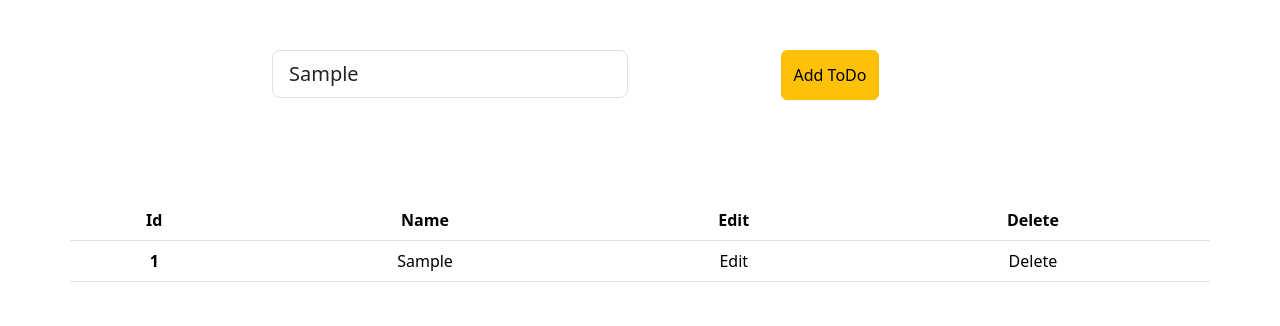
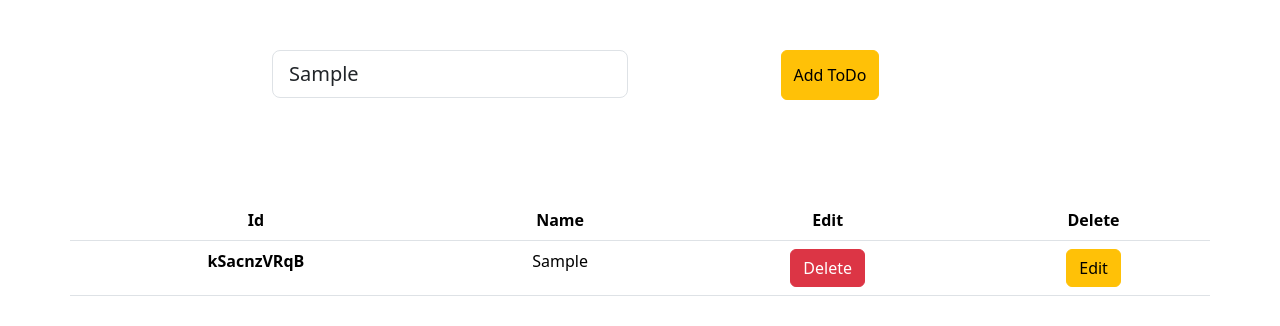
Before and after one commit to shubhamdixit863/todo-app, a React (Vite) app: page / in a window 1280 px wide. Both pictures are taken after typing "Sample" into the empty fields and a click on the button "Add ToDo". Shown: the top 326 px of the page. Built offline with nearby package versions, Linux system fonts and the light colour scheme.

Commit message:
React conditional rendering

```diff
--- a/src/App.jsx
+++ b/src/App.jsx
@@ -12,12 +12,26 @@ function App() {
 
     const [list,setList]=useState([])
 
+// Source - https://stackoverflow.com/a/1349426
+// Posted by csharptest.net, modified by community. See post 'Timeline' for change history
+// Retrieved 2026-05-06, License - CC BY-SA 4.0
 
+function makeid(length) {
+    var result           = '';
+    var characters       = 'ABCDEFGHIJKLMNOPQRSTUVWXYZabcdefghijklmnopqrstuvwxyz0123456789';
+    var charactersLength = characters.length;
+    for ( var i = 0; i < length; i++ ) {
+        result += characters.charAt(Math.floor(Math.random() * charactersLength));
+    }
+    return result;
+}
+
+console.log(makeid(5));
   const btnClick=()=>{
     console.log("Button clicked")
     // problematic code
     let newTask={
-      id:1,
+      id:makeid(10),
       taskName:task
     }
     let allTasks=[...list,newTask]
@@ -26,6 +40,23 @@ function App() {
 
 
   }
+  const deleteHAndler=(id)=>{
+    // const newArray=[];
+    // for (let i=0;i<list.length;i++){
+    //   if (list[i].id != id ){
+    //     // We will remove that element
+    //     newArray.push(list[i]);
+    //   }
+
+    // }
+    const newArray=list.filter((ele)=>{
+      return  ele.id !=id
+    })
+
+    setList(newArray);
+
+   // console.log("delete handler called",id)
+  }
 
 
      const inputHandler=(event)=>{
@@ -33,6 +64,7 @@ function App() {
     setTask(event.target.value);
 
   }
+
 
 
   return (
@@ -50,7 +82,7 @@ function App() {
   </div>
 
   <div className='row justify-content-center' style={{marginTop:"100px"}}>
-    <ViewComponent list={list}/>
+    <ViewComponent list={list} deleteHAndler={deleteHAndler}/>
 
   </div>
 
--- a/src/components/ViewComponent.jsx
+++ b/src/components/ViewComponent.jsx
@@ -2,7 +2,12 @@ import { useState } from "react"
 
 function ViewComponent(props){
   //console.log(props);
+  const [showInput,setShowInput]=useState(false);
 
+  const editHandler=()=>{
+    setShowInput(true);
+
+  }
 
     return(
         <table className="table">
@@ -19,14 +24,26 @@ function ViewComponent(props){
     props.list.map(ele=>(
         <tr>
       <th scope="row">{ele.id}</th>
-      <td>{ele.taskName}</td>
-      <td>{"Edit"}</td>
-      <td>{"Delete"}</td>
+      <td>
+        {
+          showInput ? <input  className="form-control form-control-lg" type="text" placeholder=".form-control-sm" aria-label=".form-control-sm example"/>:ele.taskName
+
+        }
+
+
+        </td>
+      <td><button onClick={
+
+     ()=>props.deleteHAndler(ele.id)
+
+
+      } type="button" class="btn btn-danger">Delete</button></td>
+      <td><button onClick={editHandler} type="button" class="btn btn-warning">Edit</button></td>
     </tr>
     )
 
     )
-
+// Rakesh --firstperosn to be showing
   }
   </tbody>
 </table>
```
